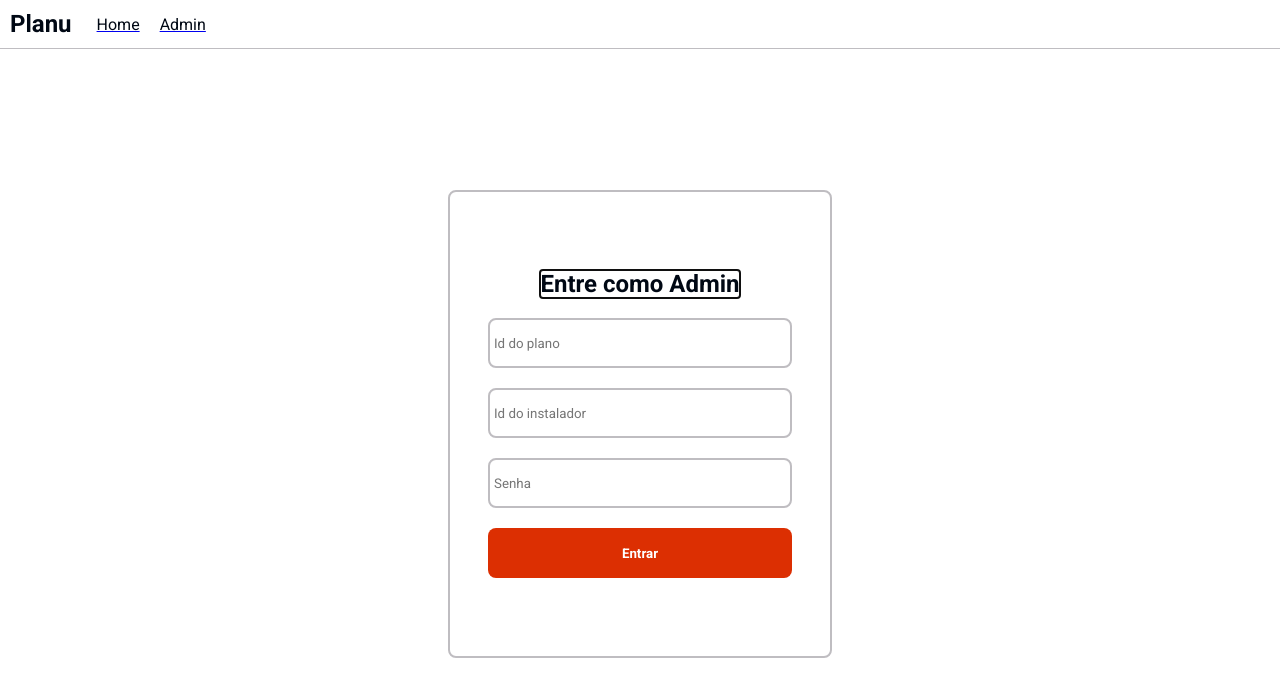
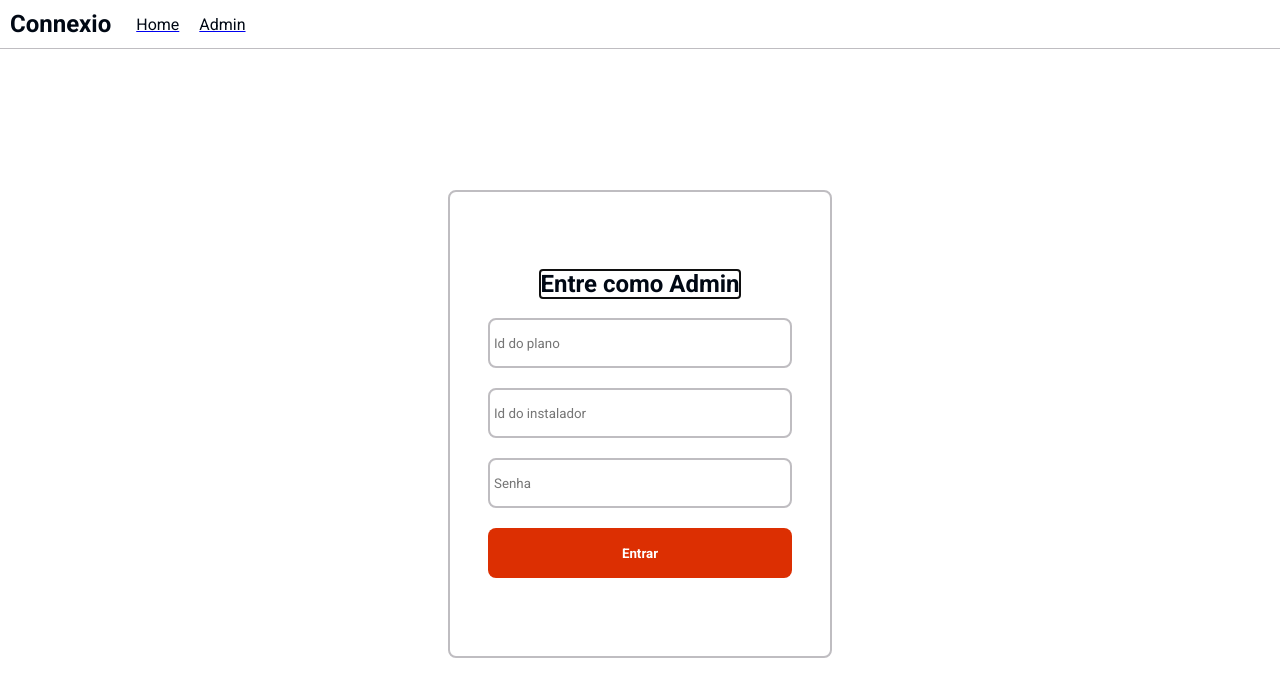
Before and after one commit to gtvb/app-challenge-web, a Svelte app: page /admin_login in a window 1280 px wide. Shown: the top 696 px of the page. Built offline with nearby package versions, Linux system fonts and the light colour scheme.

Commit message:
feat: add app name

```diff
--- a/src/App.svelte
+++ b/src/App.svelte
@@ -18,7 +18,7 @@
     <header>
         {#if !$adminUser}
         <nav>
-            <h1>Planu</h1>
+            <h1>Connexio</h1>
             <Link to='/'>
                 <span class='link-content'>Home</span>
             </Link>
@@ -28,7 +28,7 @@
         </nav>
         {:else}
         <nav>
-            <h1>Planu</h1>
+            <h1>Connexio</h1>
             <button on:click={handleLogout} class='exit-button'>
                 Sair
             </button>
```
